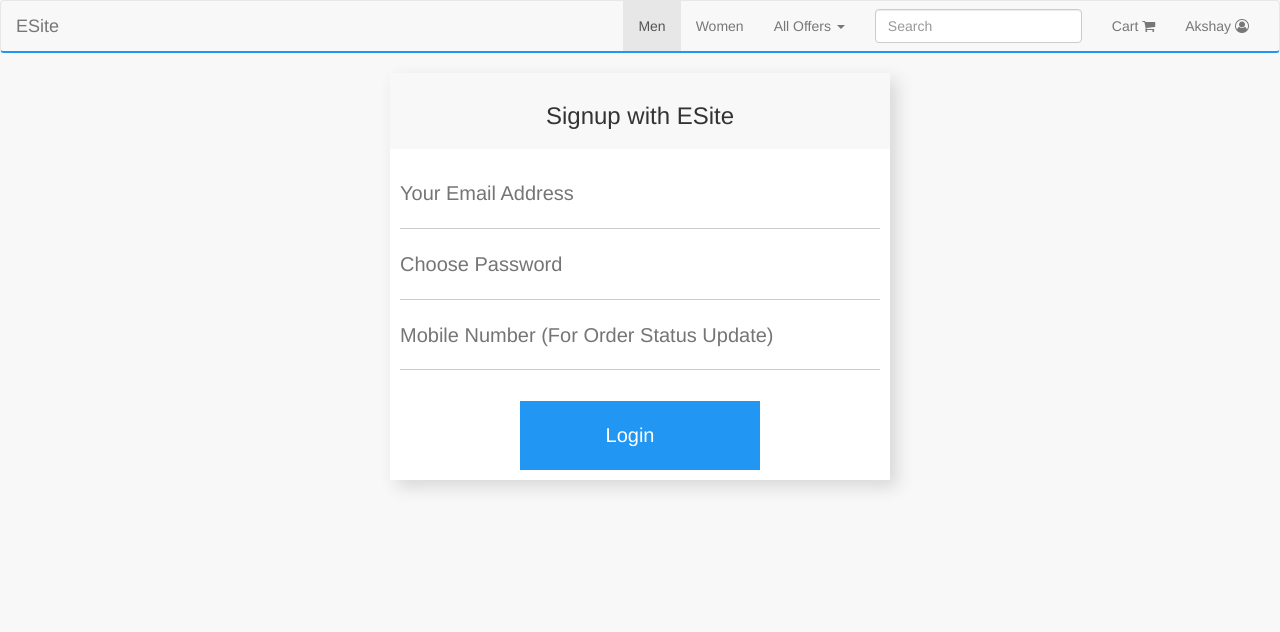
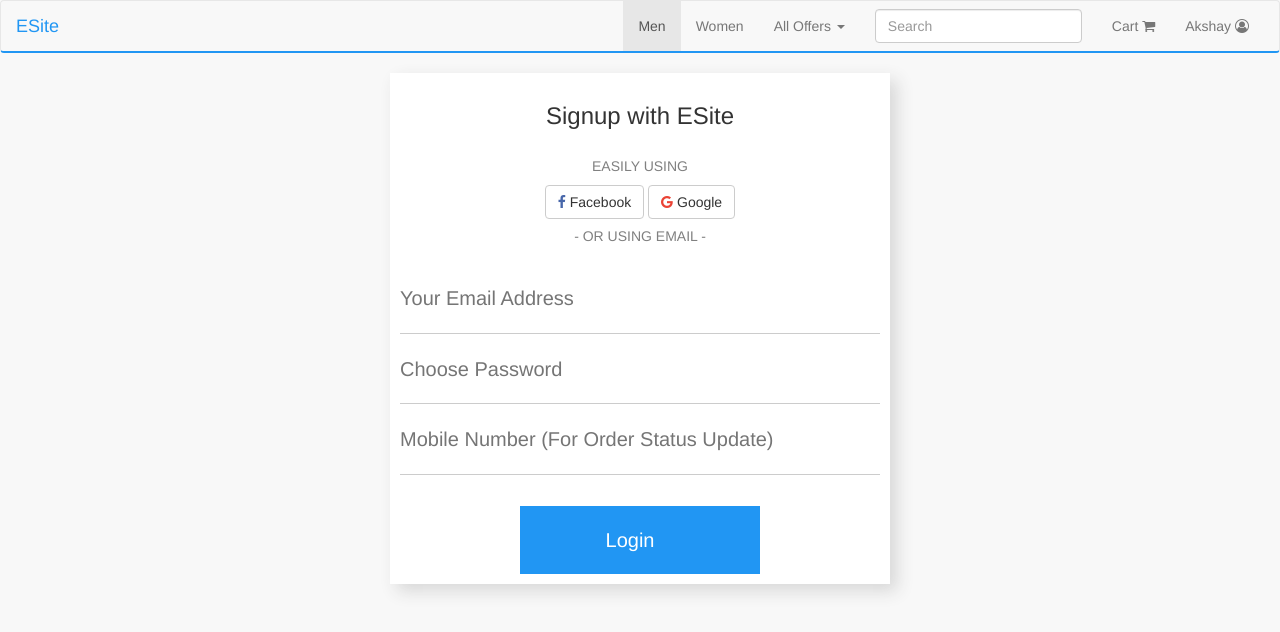
Before and after one commit to akshay-durge/esite, a plain HTML site: page index.html in a window 1280 px wide. Drawn offline with Linux system fonts and the light colour scheme.

Commit message:
Signup option buttons

```diff
--- a/css/style.css
+++ b/css/style.css
@@ -5,15 +5,20 @@ body section{
 	margin: 0 auto;
 	max-width: 500px;
 }
+
 /*Ibox Style*/
 
 .ibox{
-	background-color: #f8f8f8;
+	background-color: #fff;
 }
 .ibox-title{
 	text-align: center;
 	padding-top: 10px;
     padding-bottom: 10px;
+}
+.ibox h5{
+	text-align: center;
+	color: gray;
 }
 .div_shadow
 {
@@ -22,12 +27,26 @@ body section{
 	box-shadow:         7px 7px 16px 0px rgba(50, 50, 50, 0.16);
 }
 
-
+.media-options{
+	text-align: center;
+}
+.fa-facebook{
+	color: #4867aa;
+}
+.fa-google{
+	color: #ea4335;
+}
 /*End*/
 
 /*Navbar style*/
 .navbar{
 	border-bottom: 2px solid #2196f3;
+}
+.navbar-brand{
+	color: #2196f3!important;
+}
+.nav li a:hover{
+	color: #2196f3!important;
 }
 /*End*/
 
--- a/index.html
+++ b/index.html
@@ -70,6 +70,21 @@
 						<h3>Signup with ESite</h3>
 					</div>
 					<div class="ibox-content">
+						<h5>EASILY USING</h5>
+
+						<div class="media-options">
+							<button class="btn btn-default">
+								<i class="fa fa-facebook" aria-hidden="true"></i>
+								Facebook
+							</button>
+							<button class="btn btn-default">
+								<i class="fa fa-google" aria-hidden="true"></i>
+ 								Google
+ 							</button>
+						</div>
+
+
+						<h5>- OR USING EMAIL -</h5>
 						<div class="form">
 							<form action="" method="post">
 								<input type="text" placeholder="Your Email Address" required>
```
